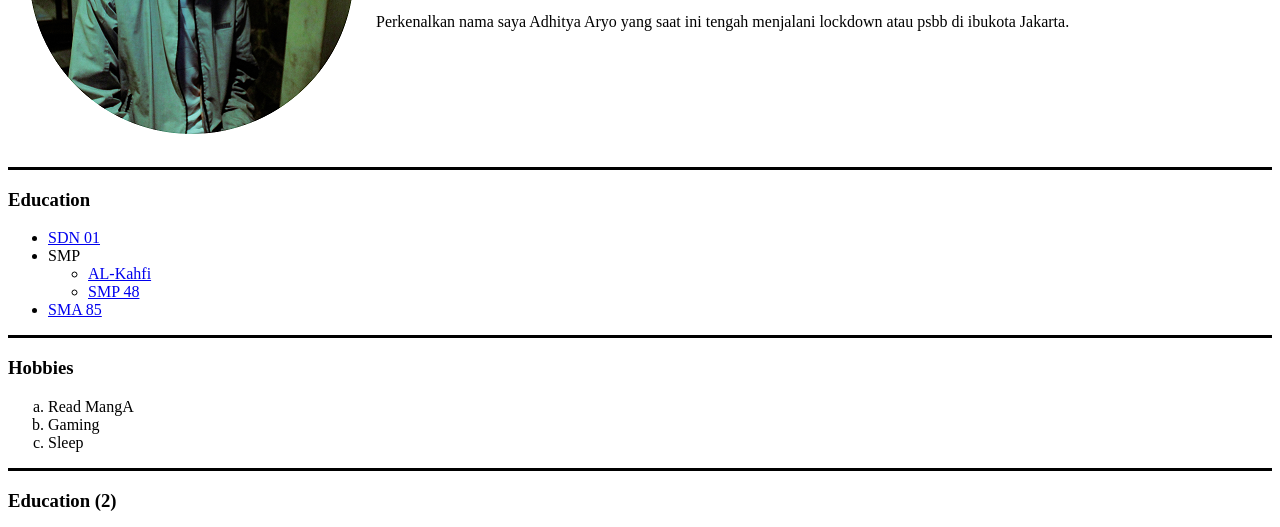
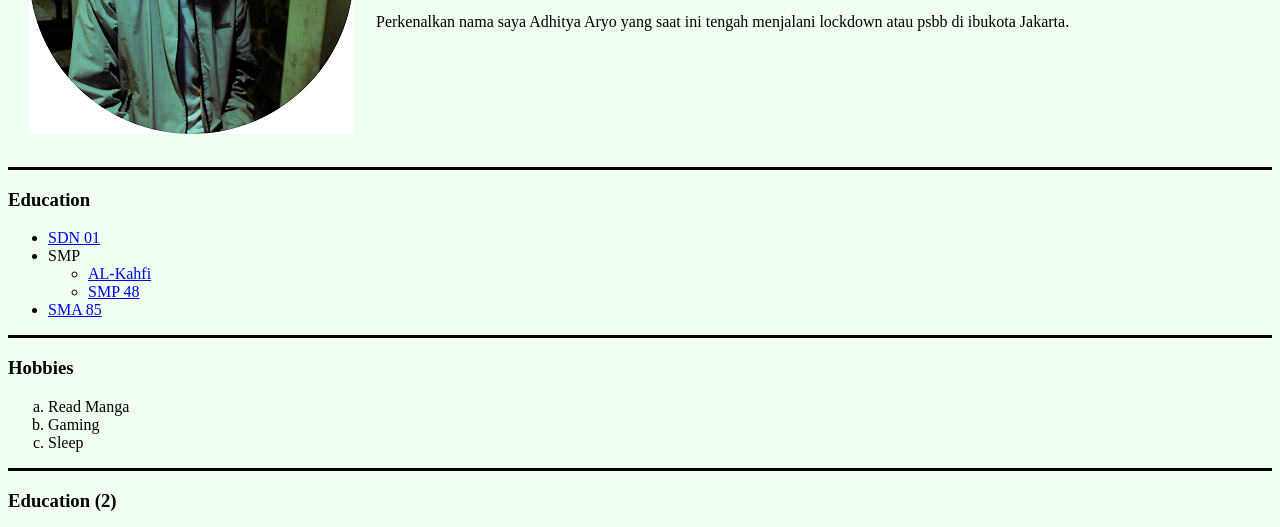
Before and after one commit to Ryouyaa/bio, a plain HTML site: page index.html in a window 1280 px wide. Shown: the part 220-747 px from the top of the page. Drawn offline with Linux system fonts and the light colour scheme.

Commit message:
add little bit of css and fixed some typo

```diff
--- a/index.html
+++ b/index.html
@@ -6,7 +6,7 @@
   <title>αdhityα αryo</title>
 </head>
 
-<body>
+<body style="background-color:honeydew;">
   <table cellspacing="20">
     <td><img src="image/adhitya.png" alt=""></td>
     <td>
@@ -31,7 +31,7 @@
   <hr size="3" color="black">
   <h3>Hobbies</h3>
   <ol type="a">
-    <li>Read MangA</li>
+    <li>Read Manga</li>
     <li>Gaming</li>
     <li>Sleep</li>
   </ol>
```
